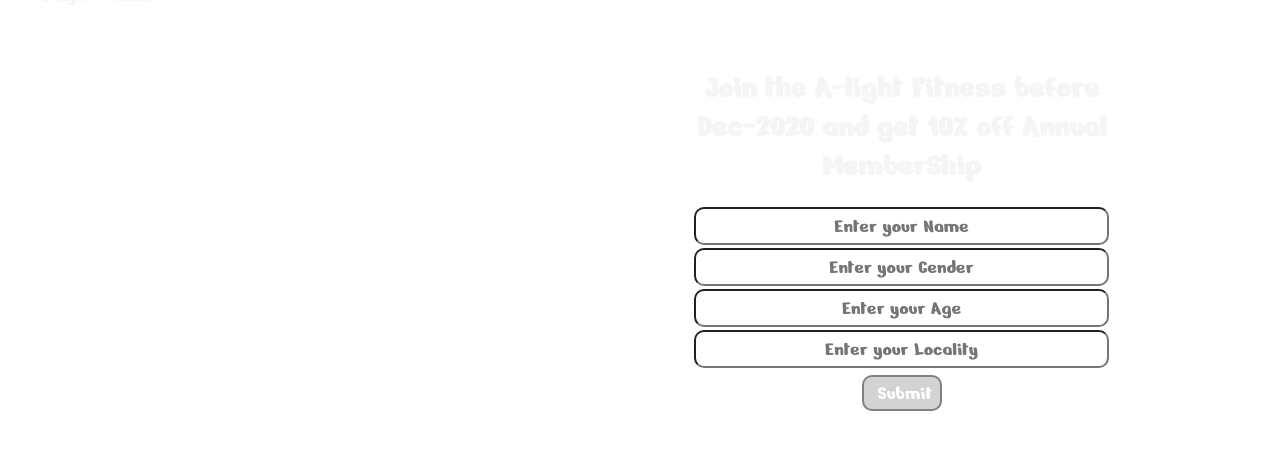
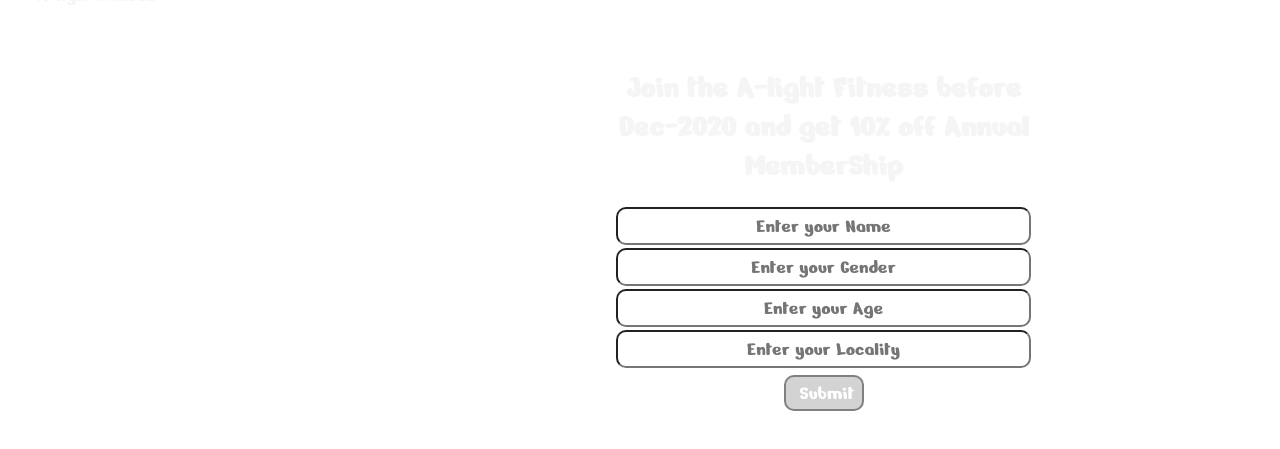
Before and after one commit to Adbsideload/A-light-Fitness.io, a plain HTML site: page index.html in a window 1280 px wide. Shown: the part 119-568 px from the top of the page. Drawn offline with Linux system fonts and the light colour scheme.

Commit message:
Third commit
.container
margins changed to 550px

```diff
--- a/css/style.css
+++ b/css/style.css
@@ -73,7 +73,7 @@
 
 .container {
     /* border: 2px solid blue; */
-    margin: 52px 628px;
+    margin: 52px 550px;
     padding: 38px 56px;
     width: 34%;
     border-radius: 25px;
```
